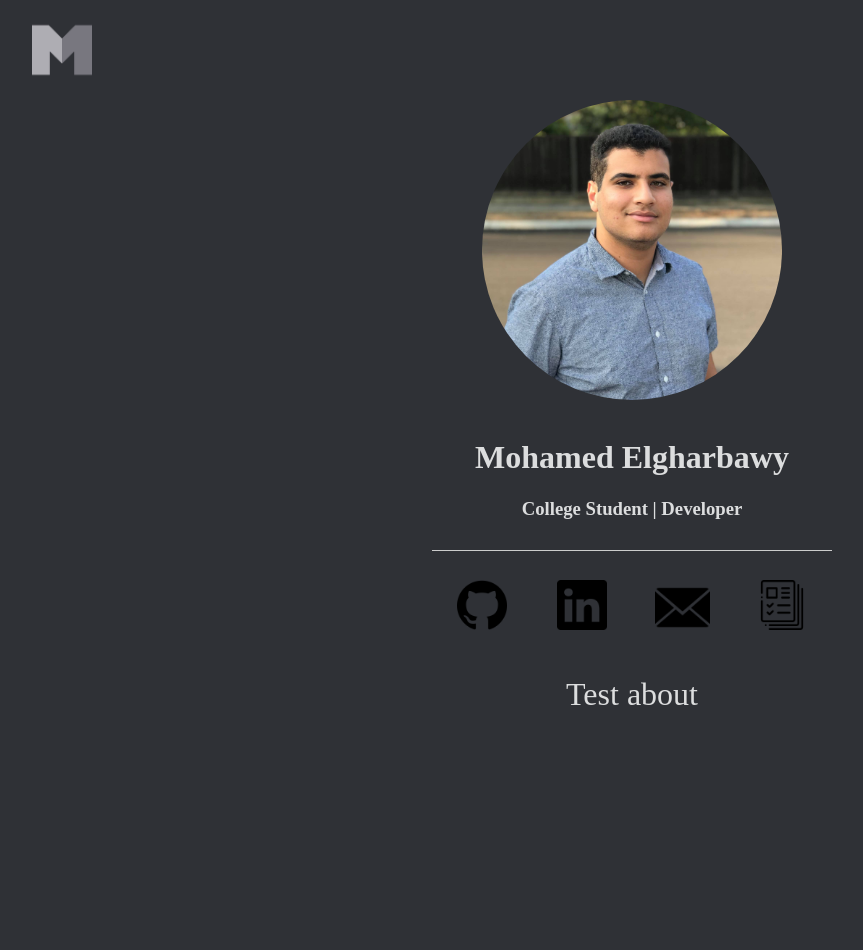
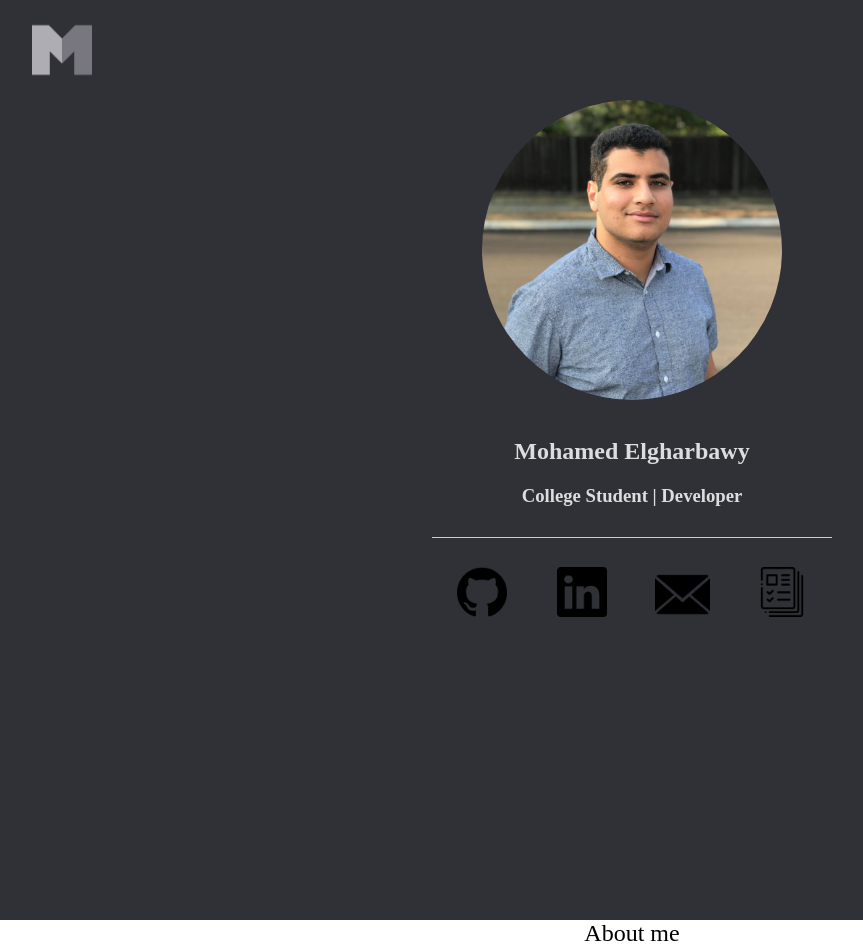
Before and after one commit to MohamedElgharbawy/mohamedelgharbawy.github.io, a plain HTML site: page index.html in a window 1280 px wide. Shown: the whole page, without its empty margins (8-871 px from the left). Before the commit the page ends 800 px from the top, so only its background shows below. Drawn offline with Linux system fonts and the light colour scheme; a web font is replaced by a local one.

Commit message:
Formatting changes

```diff
--- a/index.html
+++ b/index.html
@@ -18,12 +18,12 @@
 </head>
 
 <body>
-
+  <section class="intro">
     <div class="dropdown">
       <img class="hvr-rotate" src="images/m.png" alt="Logo">
       <div class="dropdown-content">
         <a href="#">About Me</a>
-      <a href="#">Hobbies</a>
+        <a href="#">Skills</a>
         <a href="#">Experience</a>
         <a href="#">Projects</a>
       </div>
@@ -63,13 +63,13 @@
         </div>
       </div>
     </div>
+  </section>
 
-  <div>
+  <section class="aboutmeheader">
     <div class="about">
-      <h1 class="aboutme">Test about</h1>
+      <h1 class="aboutme">About me</h1>
     </div>
-  </div>
-
+  </section>
 </body>
 
 </html>
--- a/style.css
+++ b/style.css
@@ -1,7 +1,19 @@
 body {
-  height: 100%;
+  background: #2F3136;
+  margin: 0;
+}
+
+section {
+  height: 100vh;
+}
+
+.intro {
   background: #2F3136;
   color: #DCDDDE;
+}
+
+.aboutmeheader {
+  background: #FFFFFF
 }
 
 .hvr-rotate {
```
Lines whose indentation alone changed are shown as unchanged.
